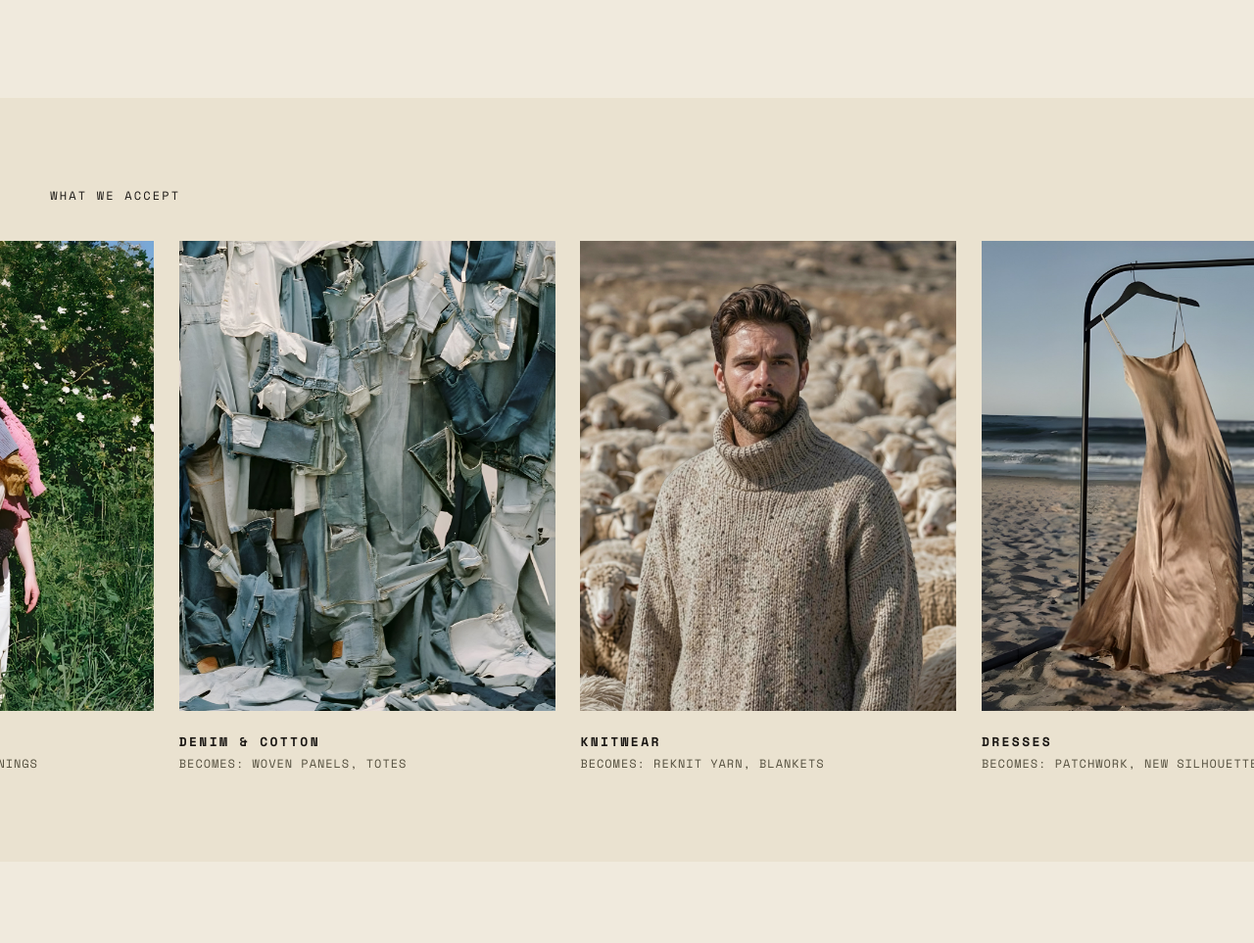
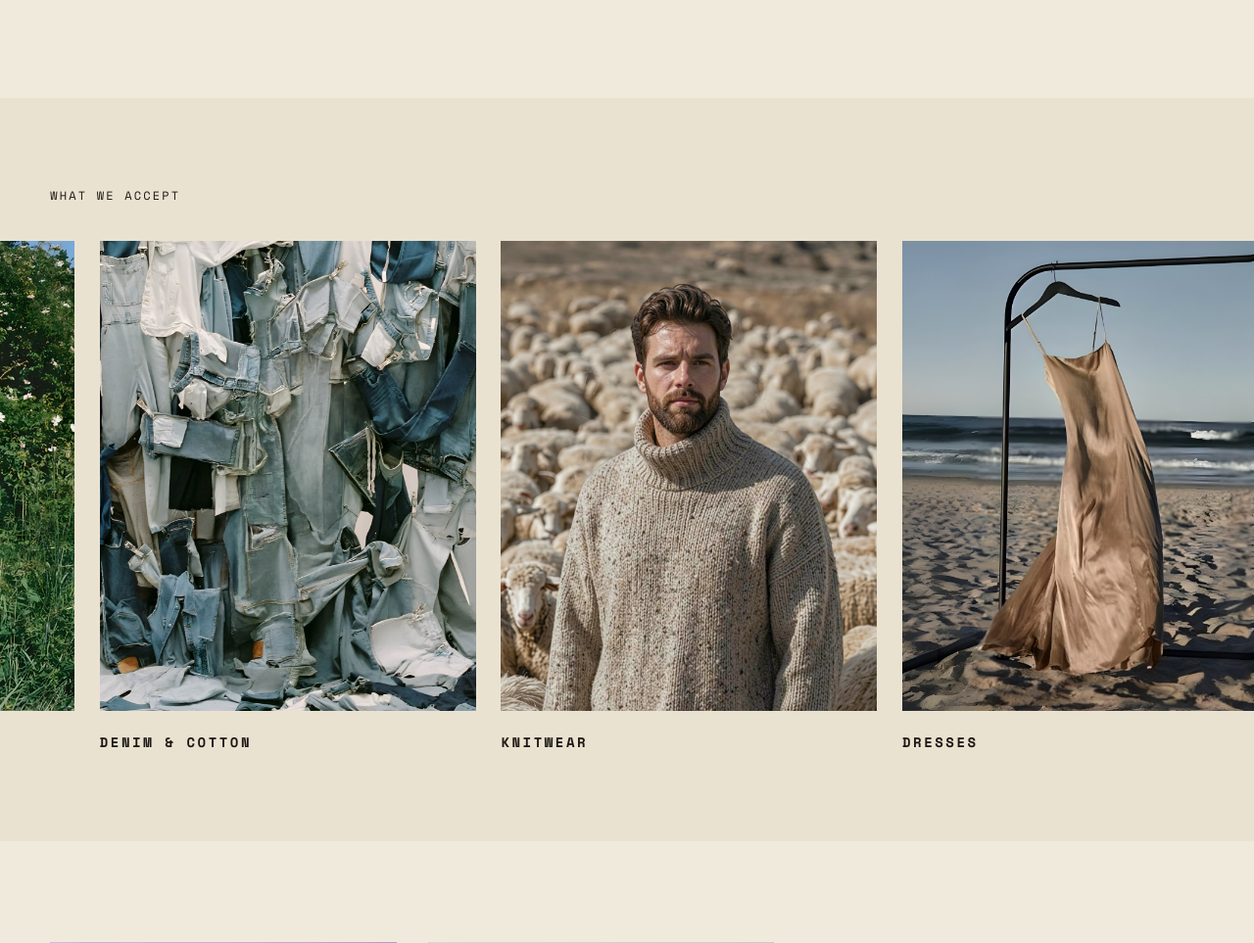
Before and after one commit to Ketmetto/eartha, a Django app: page / in a window 1280 px wide. Shown: the part 1437-2400 px from the top of the page at 98% size. Run offline with Django 5.2, Linux system fonts and the light colour scheme; data comes from the database, SQL or seed files in the repository; parts of the project's set-up code (start-up, migrations or seed data) failed here and were passed over; some libraries are stand-ins or nearby versions.

Commit message:
Simplify homepage marquee cards and speed up the loop
Drops the per-card "BECOMES: ..." subtext (title-only, matching the
original design source), sizes the title up since it now carries the
card alone (font-weight was already maxed — Space Mono only loads
400/700), and speeds up the scroll loop (58s -> 45s per group).

```diff
--- a/apps/web/static/web/css/app.css
+++ b/apps/web/static/web/css/app.css
@@ -1095,6 +1095,15 @@ dialog .dialog-actions { display: flex; gap: 12px; margin-top: 24px; }
   font-size: 13px;
   font-weight: 700;
   letter-spacing: var(--track-wide);
+}
+
+/* No .card-sub subtext on these cards (see accept-marquee markup), so the
+   title carries more visual weight on its own — sized up from the shared
+   13px base. Space Mono only loads 400/700 (see the Google Fonts link in
+   index.html), so 700 is already the boldest available; this reads
+   "bolder" via size instead of a font-weight that can't go any higher. */
+.accept-card .card-title {
+  font-size: 14px;
 }
 
 .card-sub {
--- a/apps/web/static/web/js/main.js
+++ b/apps/web/static/web/js/main.js
@@ -26,9 +26,9 @@ if (group) {
 }
 
 function runAcceptMarquee(el, group) {
-  // seconds to travel one group — with six cards this is the ~43px/s the strip
-  // has always run at, and it stays honest if cards are added or removed
-  const SECONDS_PER_GROUP = 58;
+  // seconds to travel one group — stays honest (same px/s) if cards are
+  // added or removed. Lower = faster.
+  const SECONDS_PER_GROUP = 45;
   const RESUME_DELAY = 700; // just long enough for a flick's momentum to land
   const reduced = matchMedia('(prefers-reduced-motion: reduce)');
 
--- a/apps/web/templates/web/index.html
+++ b/apps/web/templates/web/index.html
@@ -78,7 +78,6 @@
                 {% endif %}
               </div>
               <h3 class="card-title">OUTERWEAR</h3>
-              <p class="card-sub">BECOMES: INSULATION, NEW LININGS</p>
             </article>
             <article class="accept-card">
               <div class="accept-img">
@@ -89,7 +88,6 @@
                 {% endif %}
               </div>
               <h3 class="card-title">DENIM &amp; COTTON</h3>
-              <p class="card-sub">BECOMES: WOVEN PANELS, TOTES</p>
             </article>
             <article class="accept-card">
               <div class="accept-img">
@@ -100,7 +98,6 @@
                 {% endif %}
               </div>
               <h3 class="card-title">KNITWEAR</h3>
-              <p class="card-sub">BECOMES: REKNIT YARN, BLANKETS</p>
             </article>
             <article class="accept-card">
               <div class="accept-img">
@@ -111,7 +108,6 @@
                 {% endif %}
               </div>
               <h3 class="card-title">DRESSES</h3>
-              <p class="card-sub">BECOMES: PATCHWORK, NEW SILHOUETTES</p>
             </article>
             <article class="accept-card">
               <div class="accept-img">
@@ -122,7 +118,6 @@
                 {% endif %}
               </div>
               <h3 class="card-title">ACCESSORIES</h3>
-              <p class="card-sub">BECOMES: REFURBISHED LEATHER GOODS</p>
             </article>
             <article class="accept-card">
               <div class="accept-img">
@@ -133,7 +128,6 @@
                 {% endif %}
               </div>
               <h3 class="card-title">SHOES &amp; BAGS</h3>
-              <p class="card-sub">BECOMES: RESOLED PAIRS, RECUT LEATHER</p>
             </article>
           </div>
         </div>
```
